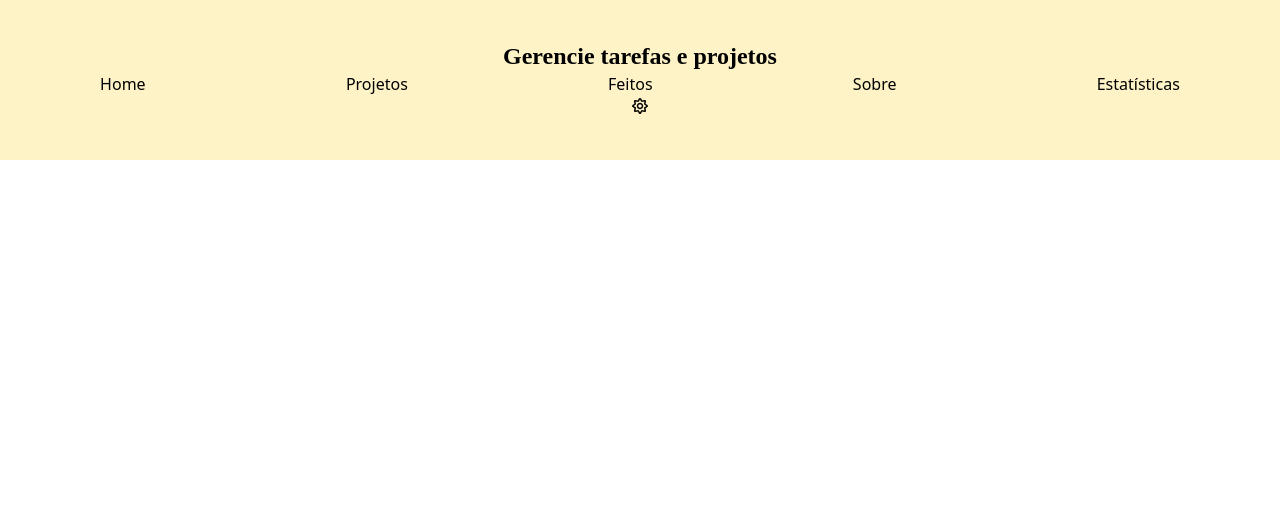
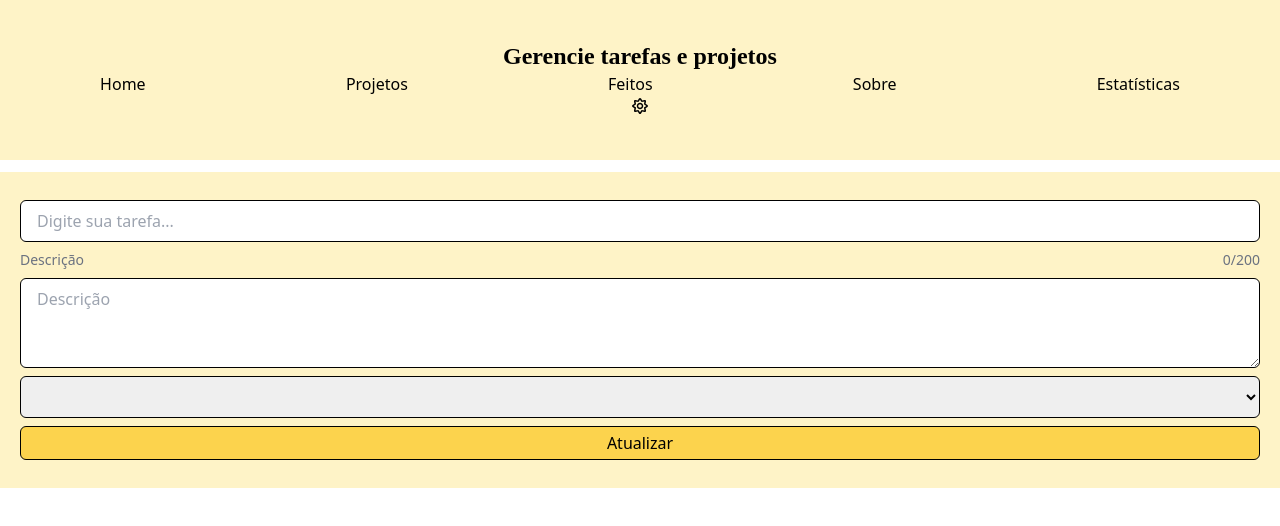
Before and after one commit to Bianca2703/Gerenciador-de-Tarefas-Web-Service, a React (Vite) app in the folder my-react-app/: page /edit/1 in a window 1280 px wide. Shown: the top 526 px of the page. Built offline with nearby package versions, Linux system fonts and the light colour scheme.

Commit message:
Adiciona função de editar tarefas

```diff
--- a/my-react-app/src/Routes.jsx
+++ b/my-react-app/src/Routes.jsx
@@ -1,10 +1,11 @@
-import { Routes, Route, useParams } from "react-router-dom";
+import { Routes, Route } from "react-router-dom";
 import Home from "./pages/Home";
 import Projects from "./pages/Projects";
 import Completed from "./pages/Completed";
 import About from "./pages/About";
 import ProjectsDetails from "./pages/ProjectsDetails";
 import Statistics from "./pages/Statistics";
+import Edit from "./pages/Edit";
 
 function AppRoutes() {
   return (
@@ -15,6 +16,7 @@ function AppRoutes() {
       <Route path="/completed" element={<Completed />} />
       <Route path="/about" element={<About />} />
       <Route path="/statistics" element={<Statistics />} />
+      <Route path="edit/:id" element={<Edit />} />
     </Routes>
   );
 }
--- a/my-react-app/src/components/TaskForm.jsx
+++ b/my-react-app/src/components/TaskForm.jsx
@@ -6,17 +6,17 @@ import { useForm } from "react-hook-form";
 import { z } from "zod";
 import { zodResolver } from "@hookform/resolvers/zod";
 
-function TaskForm({ projectId }) {
+function TaskForm({ mode, projectId, taskId }) {
   const { tasks, setTasks } = useContext(GlobalContext);
-  const [sucess, setSucess] = useState(false);
+  const [message, setMessage] = useState("");
 
   const schema = z.object({
-    titulo: z.string().min(3, "Mínimo 3 caracteres"),
-    descricao: z
+    title: z.string().min(3, "Mínimo 3 caracteres"),
+    description: z
       .string()
       .min(1, "Descrição insuficiente")
       .max(200, "Máximo 200 caracteres"),
-    categoria: z.enum(
+    category: z.enum(
       ["trabalho", "pessoal", "estudo"],
       "Escolha uma das opções válidas",
     ),
@@ -34,16 +34,17 @@ function TaskForm({ projectId }) {
     reValidateMode: "onChange",
   }); //valida quando o usuário sai do campo
 
-  const onSubmit = (data) => onSubmitTask(data);
+  const onSubmit = (data) =>
+    mode === "edit" ? editTask(data) : onSubmitTask(data);
 
   //Cria nova tarefa e muda o estado
   function onSubmitTask(data) {
     //chamada dentro do hanldesubmit
     const newTaskAdd = {
       id: v4(),
-      title: data.titulo,
-      descricao: data.descricao,
-      categoria: data.categoria,
+      title: data.title,
+      description: data.description,
+      category: data.category,
       isCompleted: false,
       isDeleted: false,
       createdAt: new Date(),
@@ -51,15 +52,15 @@ function TaskForm({ projectId }) {
       ...(projectId && { projectId }), //Só adiciona projectId se existir
     };
     setTasks((prevTasks) => [...prevTasks, newTaskAdd]);
-    setSucess(true);
+    setMessage("Tarefa criada com sucesso");
     reset();
 
     setTimeout(() => {
-      setSucess(false);
+      setMessage("");
     }, 2000);
   }
 
-  const descricaoValue = watch("descricao", "");
+  const descriptionValue = watch("description", "");
 
   //Quantidade de tarefas pendentes
   const pendingTasks = tasks.filter(
@@ -71,51 +72,87 @@ function TaskForm({ projectId }) {
     document.title = `TaskMaster (${pendingTasks} pendentes)`;
   }, [pendingTasks]);
 
+  //ATUALIZAR TAREFA
+  function editTask(data) {
+    const editedtask = tasks.map((task) => {
+      if (task.id === taskId) {
+        const title = data.title;
+        const description = data.description;
+        const category = data.category;
+        return { ...task, title, description, category };
+      } else return task;
+    });
+    setTasks(editedtask);
+    setMessage("Tarefa atualizada com sucesso");
+    reset(); //navigate(-1)
+
+    setTimeout(() => {
+      setMessage("");
+    }, 2000);
+  }
+
+  useEffect(() => {
+    if (mode === "edit") {
+      const task = tasks.find((task) => task.id === taskId);
+
+      console.log("TASK ENCONTRADA:", task);
+      if (task) {
+        reset({
+          title: task.title,
+          description: task.description,
+          category: task.category,
+        });
+      }
+    }
+  }, [mode, taskId, tasks, reset]);
+
   return (
     <form
       onSubmit={handleSubmit(onSubmit)}
       className="bg-amber-100 dark:bg-amber-500 flex flex-col gap-2 py-7 p-5"
     >
       <input
-        {...register("titulo")}
+        {...register("title")}
         type="text"
         placeholder="Digite sua tarefa..."
         className={`border rounded-md px-4 py-2
           ${
-            errors.titulo
+            errors.title
               ? "border-red-500 focus:ring-2 focus:ring-red-400"
               : "border-black dark:border-slate-400"
           } `}
       />
-      {errors.titulo && (
-        <p className="text-red-500 bg-red-500/20">{errors.titulo.message}</p>
+      {errors.title && (
+        <p className="text-red-500 bg-red-500/20">{errors.title.message}</p>
       )}
 
       <div className="flex justify-between text-sm text-gray-500">
         <span>Descrição</span>
-        <span>{descricaoValue.length}/200</span>
+        <span>{descriptionValue.length}/200</span>
       </div>
       <textarea
-        {...register("descricao")}
+        {...register("description")}
         rows="3"
         cols="40"
         placeholder="Descrição"
         className={`border rounded-md px-4 py-2
           ${
-            errors.descricao
+            errors.description
               ? "border-red-500 focus:ring-2 focus:ring-red-400"
               : "border-black dark:border-slate-400"
           } `}
       />
-      {errors.descricao && (
-        <p className="text-red-500 bg-red-500/20">{errors.descricao.message}</p>
+      {errors.description && (
+        <p className="text-red-500 bg-red-500/20">
+          {errors.description.message}
+        </p>
       )}
 
       <select
-        {...register("categoria")}
+        {...register("category")}
         className={`border rounded-md px-4 py-2
           ${
-            errors.categoria
+            errors.category
               ? "border-red-500 focus:ring-2 focus:ring-red-400"
               : "border-black dark:border-slate-400"
           } `}
@@ -125,13 +162,13 @@ function TaskForm({ projectId }) {
         <option value="pessoal">Pessoal</option>
         <option value="estudo">Estudo</option>
       </select>
-      {errors.categoria && (
-        <p className="text-red-500 bg-red-500/20">{errors.categoria.message}</p>
+      {errors.category && (
+        <p className="text-red-500 bg-red-500/20">{errors.category.message}</p>
       )}
 
-      {sucess && (
+      {message && (
         <p className="text-green-600 bg-green-100 border border-green-300 rounded p-2 text-sm">
-          Projeto criado com sucesso
+          {message}
         </p>
       )}
 
@@ -139,7 +176,7 @@ function TaskForm({ projectId }) {
         type="submit"
         className="border border-black dark:border-slate-400 bg-amber-300 dark:bg-amber-700 rounded-md py-1"
       >
-        Adicionar{" "}
+        {mode === "edit" ? <p>Atualizar</p> : <p>Adicionar</p>}
         {/*Não precisa do onClick com a função por que quem está controlando o envio é o form*/}
         {/*Ao clicar, o form é submetido e handleSubmit roda */}
       </button>
--- a/my-react-app/src/components/TaskItem.jsx
+++ b/my-react-app/src/components/TaskItem.jsx
@@ -3,15 +3,19 @@ import { GlobalContext } from "../Contexts/GlobalContext";
 import { FaRegEdit } from "react-icons/fa";
 import { MdOutlineDone } from "react-icons/md";
 import { MdDelete } from "react-icons/md";
+import { Link } from "react-router-dom";
 
 function TaskItem({ task, showActions = true }) {
   const { onTaskClick, onDeletedClick } = useContext(GlobalContext);
 
   return (
     <li className="flex items-center border border-slate-500 dark:border-slate-600 rounded-md py-3 px-4 bg-amber-200 dark:bg-amber-600">
-      <button className="mr-6">
-        <FaRegEdit />
-      </button>
+      {showActions && (
+        <Link className="mr-6" to={`/edit/${task.id}`}>
+          <FaRegEdit />
+        </Link>
+      )}
+
       <p className={`${task.isCompleted == true ? "line-through" : ""}`}>
         {task.title}
       </p>
--- a/my-react-app/src/pages/Edit.jsx
+++ b/my-react-app/src/pages/Edit.jsx
@@ -0,0 +1,10 @@
+import { useParams } from "react-router-dom";
+import TaskForm from "../components/TaskForm";
+
+function Edit() {
+  const { id } = useParams();
+
+  return <TaskForm mode="edit" taskId={id} />;
+}
+
+export default Edit;
```
